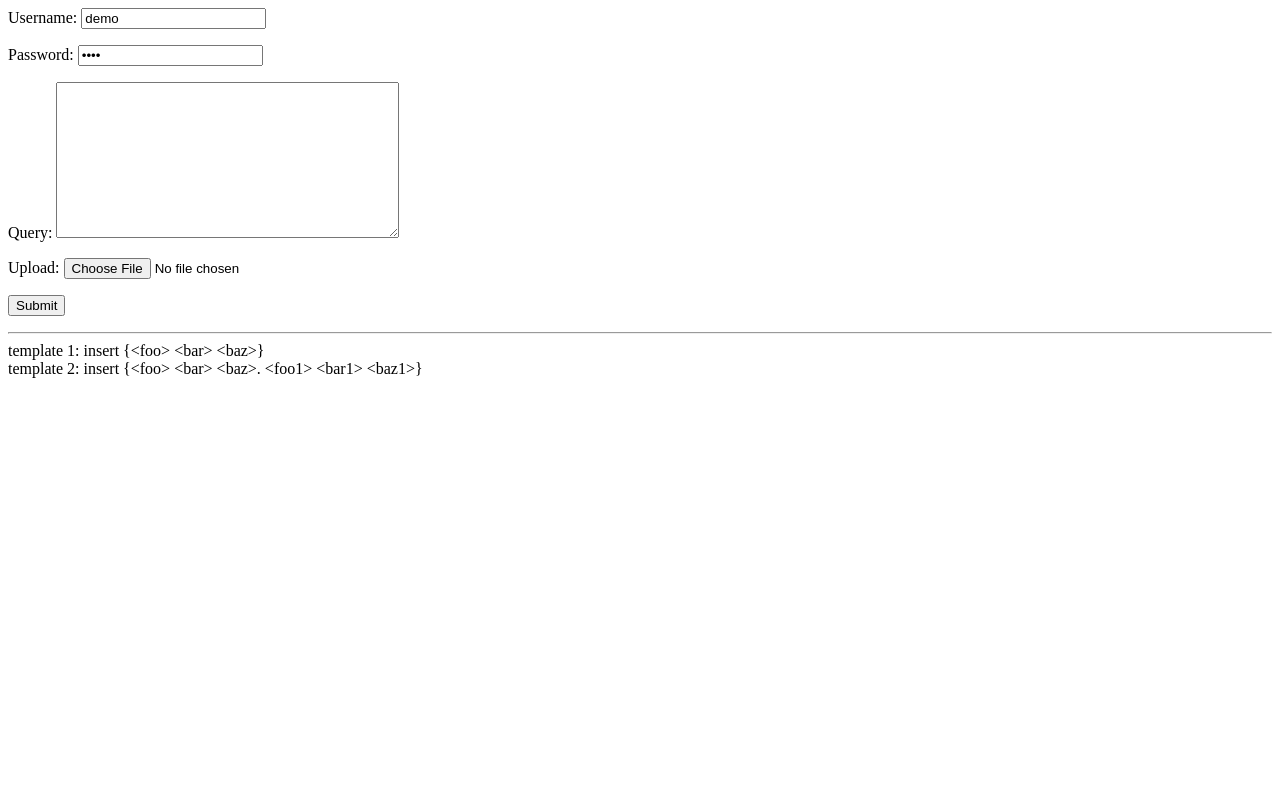
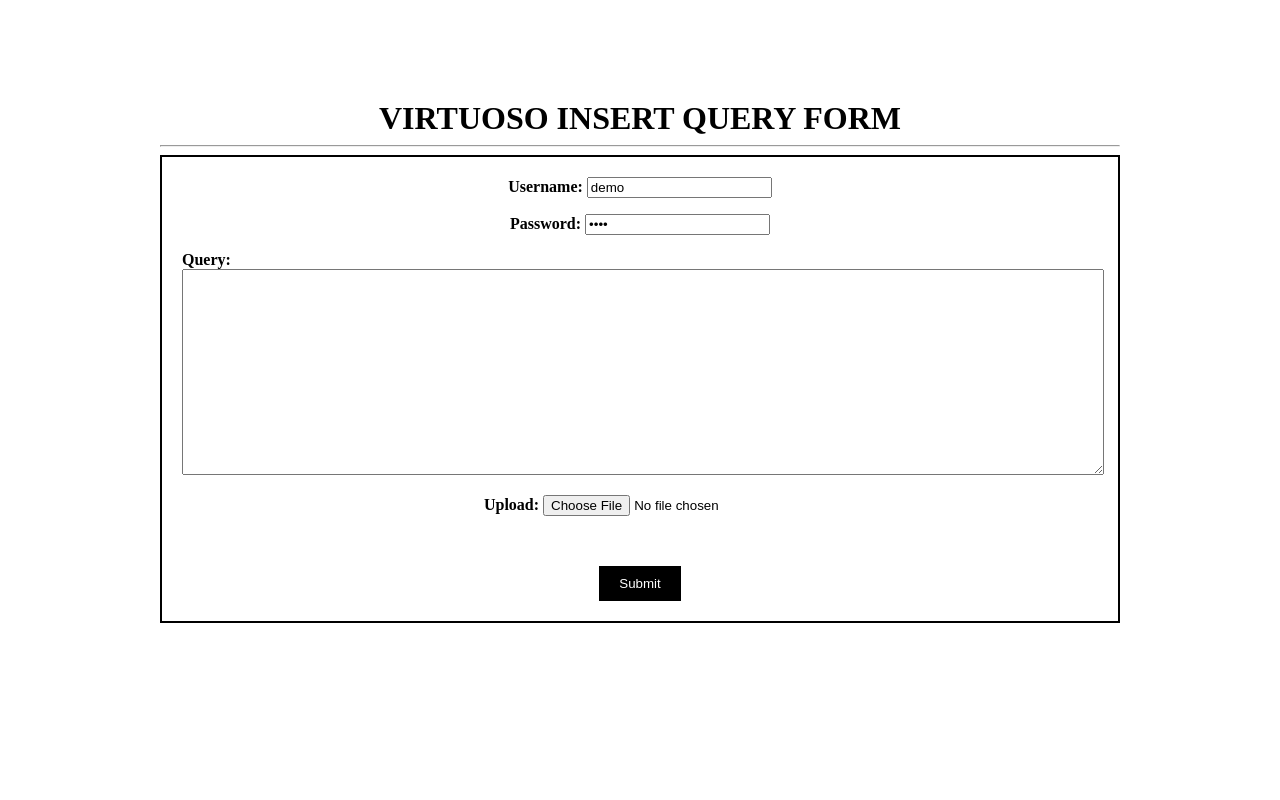
Before and after one commit to ozmax/opera, a Django app: page /virtuoso/insert/ in a window 1280 px wide. Run offline with Django 3.2, Linux system fonts and the light colour scheme; parts of the project's set-up code (start-up, migrations or seed data) failed here and were passed over.

Commit message:
clean up insert form and add style

```diff
--- /dev/null
+++ b/opera/static/opera/dist/screen.css
@@ -0,0 +1,80 @@
+body {
+	width: 960px;
+	max-width: 100%;
+	margin: 0 auto;
+	margin-top: 100px;
+	box-sizing: border-box;
+}
+
+h1 {
+	width: 100%;
+	margin-bottom: 0;
+	text-align: center;
+}
+
+form {
+	margin: 0 auto;
+	text-align: center;
+	width: 100%;
+	border: 2px solid black;
+	padding: 20px;
+	box-sizing: border-box;
+}
+
+.query label {
+	display: inherit;
+	text-align: left;
+}
+
+textarea {
+	width: 100%;
+	height: 200px;
+}
+
+label {
+	font-weight: bold;
+	display: inline-block;
+}
+
+.submit-button {
+	padding: 10px 20px;
+	border: 0;
+	display: block;
+
+	background: black;
+	color: white;
+	margin: 0 auto;
+	margin-top: 50px;
+}
+
+.messages, .errorlist.nonfield {
+	padding: 0;
+	margin: 0;
+	width: 100%;
+	margin-top: 50px;
+
+	list-style: none;
+	text-align: center;
+}
+
+.errorlist.nonfield li{
+	display: inline-block;
+	border: 1px solid red;
+	padding: 20px;
+	box-sizing: border-box;
+
+	color: red;
+}
+
+.messages li {
+	display: inline-block;
+	padding: 20px;
+	border: 1px solid green;
+
+	color: green;
+}
+
+.messages li.error {
+	border: 1px solid red;
+	color: red;
+}
--- a/opera/templates/virtuoso/insert.html
+++ b/opera/templates/virtuoso/insert.html
@@ -1,8 +1,39 @@
+<!DOCTYPE html>
+{% load staticfiles %}
+
+<html>
+<head>
+	<title>{% block title %}{% endblock %}</title>
+
+	<link rel="stylesheet" type="text/css" href="{% static 'opera/dist/screen.css' %}">
+
+</head>
+<body>
+<h1>VIRTUOSO INSERT QUERY FORM</h1>
+
+<hr>
+
 <form action="" method="POST" enctype="multipart/form-data">
 {% csrf_token %}
-{{ form.as_p }}
-<input type="submit">
+
+{% for field in form %}
+<div class="{{ field.name }}">
+		{{ field.label_tag }}
+		{{ field }}
+
+		<ul class="errorlist">
+		{% for error in field.errors %}
+			<li>{{ error }}</li>
+		{% endfor %}
+		</ul>
+</div>
+
+{% endfor %}
+
+<input type="submit" class="submit-button">
 </form>
+
+{{ form.non_field_errors }}
 
 {% if messages %}
 <ul class="messages">
@@ -11,9 +42,5 @@
     {% endfor %}
 </ul>
 {% endif %}
-<hr>
-
-template 1: insert {&lt;foo&gt; &lt;bar&gt; &lt;baz&gt;}
-<br>
-template 2: insert {&lt;foo&gt; &lt;bar&gt; &lt;baz&gt;.
-					&lt;foo1&gt; &lt;bar1&gt; &lt;baz1&gt;}
+</body>
+</html>
```
